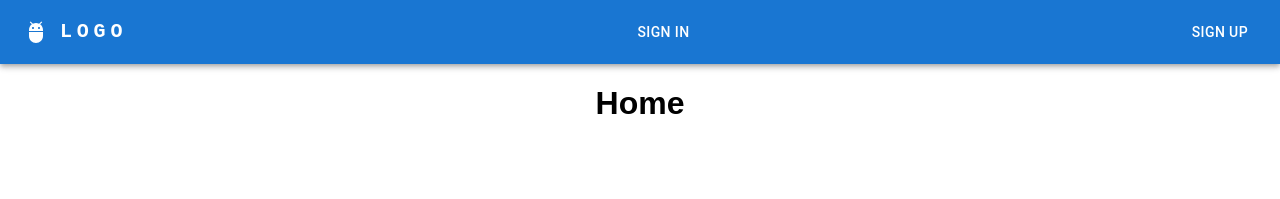
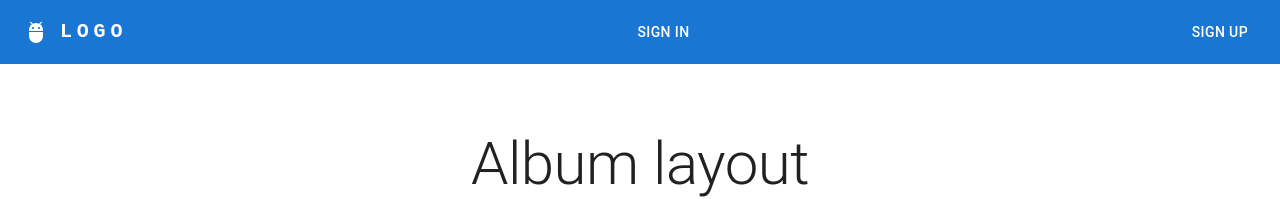
Before and after one commit to Calebosam/fictional-giggle-web, a React (Create React App) app: page / in a window 1280 px wide. Shown: the top 199 px of the page. Built offline with nearby package versions, Linux system fonts and the light colour scheme.

Commit message:
feat: integrate component into Homepage

```diff
--- a/src/pages/Home.js
+++ b/src/pages/Home.js
@@ -1,8 +1,9 @@
 import React from 'react'
+import Album from '../components/Album/Album'
 
 const Home = () => {
   return (
-    <div><h1>Home</h1></div>
+    <div><Album/></div>
   )
 }
 
```
